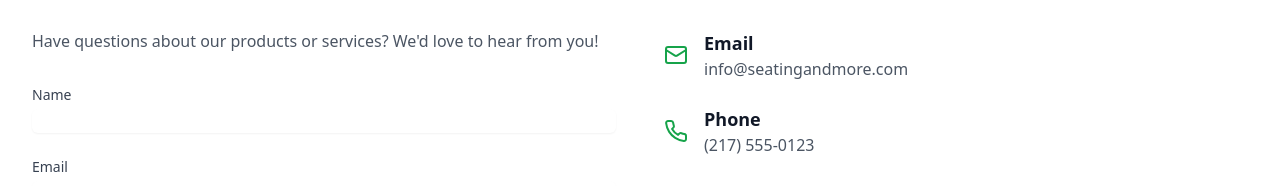
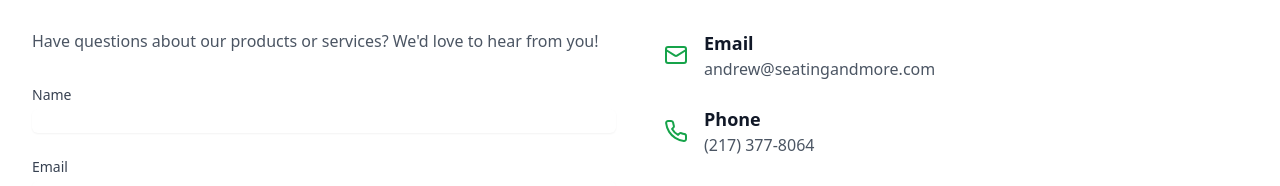
Before and after one commit to Eirawen/SeatingAndMore, a React (Vite) app: page / in a window 1280 px wide. Shown: the part 3619-3805 px from the top of the page. Built offline with nearby package versions, Linux system fonts and the light colour scheme.

Commit message:
changed contact

```diff
--- a/src/components/Contact.tsx
+++ b/src/components/Contact.tsx
@@ -63,7 +63,7 @@ const Contact = () => {
                 <Mail className="text-green-600 mr-4" size={24} />
                 <div>
                   <h3 className="text-lg font-semibold text-gray-900">Email</h3>
-                  <p className="text-gray-600">info@seatingandmore.com</p>
+                  <p className="text-gray-600">andrew@seatingandmore.com</p>
                 </div>
               </div>
 
@@ -71,7 +71,7 @@ const Contact = () => {
                 <Phone className="text-green-600 mr-4" size={24} />
                 <div>
                   <h3 className="text-lg font-semibold text-gray-900">Phone</h3>
-                  <p className="text-gray-600">(217) 555-0123</p>
+                  <p className="text-gray-600">(217) 377-8064</p>
                 </div>
               </div>
 
```
